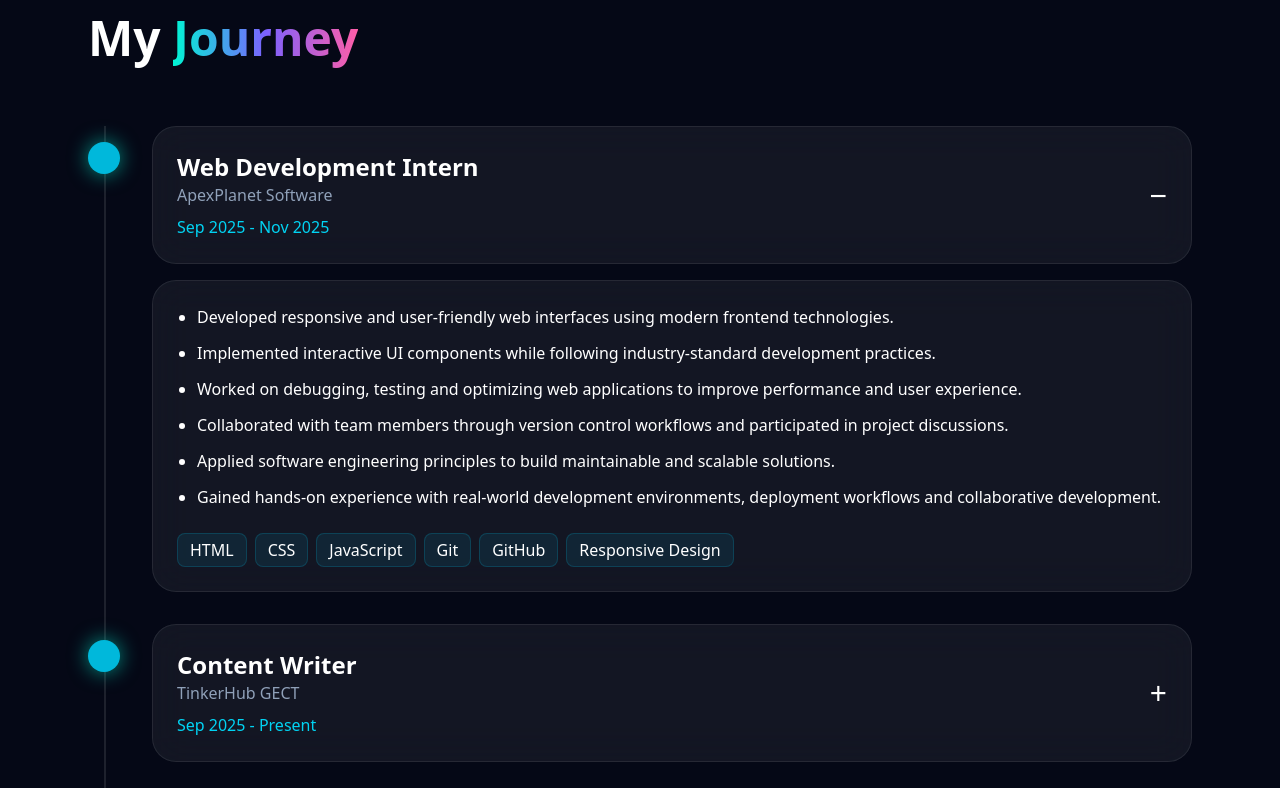
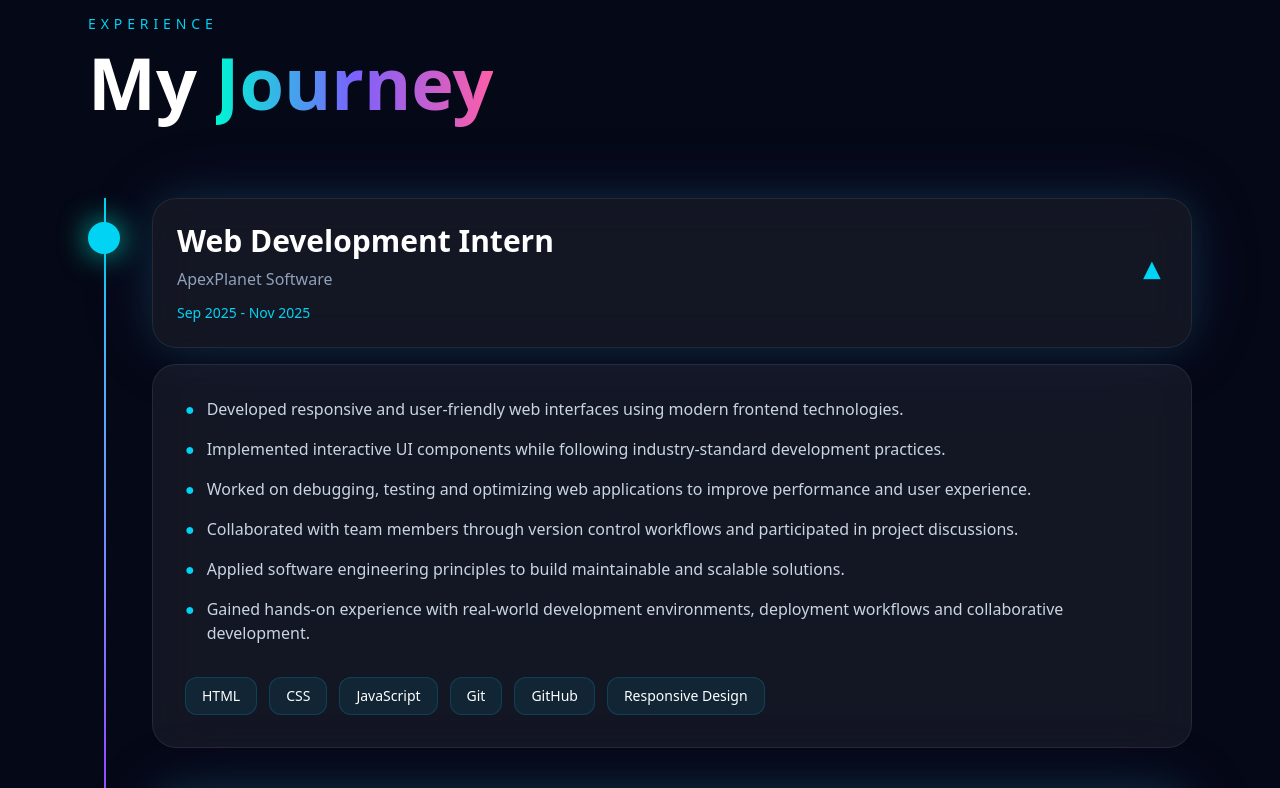
Before and after one commit to nayanashaji/portfolio-2, a Next.js app: page / in a window 1280 px wide. Shown: the part 4400-5188 px from the top of the page. Built offline with nearby package versions, Linux system fonts and the light colour scheme.

Commit message:
update: Timeline UI

```diff
--- a/components/Experience.tsx
+++ b/components/Experience.tsx
@@ -1,26 +1,37 @@
 "use client";
 
 import { useState } from "react";
+import { motion, AnimatePresence } from "framer-motion";
 import { experiences } from "@/data/experience";
 
 export default function Experience() {
-
-  const [active, setActive] =
-    useState<number | null>(0);
+  const [active, setActive] = useState<number | null>(0);
 
   return (
     <section
       id="experience"
-      className="py-32 px-6 max-w-6xl mx-auto"
+      className="relative py-32 px-6 max-w-6xl mx-auto"
     >
-      <h2 className="text-5xl font-black mb-16">
+      {/* Heading */}
+
+      <div className="mb-20">
+        <p className="text-cyan-400 uppercase tracking-[0.35em] text-sm">
+          Experience
+        </p>
+
+        <h2 className="text-5xl md:text-7xl font-black mt-3">
           My{" "}
           <span className="gradient-text">
             Journey
           </span>
         </h2>
+      </div>
+
+      {/* Timeline */}
 
       <div className="relative">
+
+        {/* Line */}
 
         <div
           className="
@@ -29,11 +40,14 @@ export default function Experience() {
           top-0
           bottom-0
           w-[2px]
-          bg-white/10
+          bg-gradient-to-b
+          from-cyan-400
+          via-violet-500
+          to-pink-500
           "
         />
 
-        <div className="space-y-8">
+        <div className="space-y-10">
 
           {experiences.map((exp, index) => {
 
@@ -41,28 +55,40 @@ export default function Experience() {
               active === index;
 
             return (
-
               <div
                 key={exp.id}
                 className="relative"
               >
 
+                {/* Timeline Dot */}
+
                 <div
-                  className="
+                  className={`
                   absolute
                   left-0
-                  top-4
+                  top-6
                   w-8
                   h-8
                   rounded-full
-                  bg-cyan-500
-                  shadow-[0_0_20px_rgba(0,245,212,0.6)]
-                  "
+                  z-10
+
+                  ${
+                    isOpen
+                      ? "bg-cyan-400 shadow-[0_0_30px_rgba(0,245,212,0.8)]"
+                      : "bg-violet-500"
+                  }
+                  `}
                 />
 
                 <div className="ml-16">
 
-                  <button
+                  <motion.button
+                    whileHover={{
+                      scale: 1.01,
+                    }}
+                    whileTap={{
+                      scale: 0.98,
+                    }}
                     onClick={() =>
                       setActive(
                         isOpen
@@ -71,70 +97,144 @@ export default function Experience() {
                       )
                     }
                     className="
+                    glass
+                    glow
                     w-full
                     text-left
-                    glass
+                    rounded-3xl
                     p-6
-                    rounded-3xl
+                    border
+                    border-white/10
                     hover:border-cyan-400/30
                     transition-all
                     "
                   >
-                    <div className="flex justify-between items-center">
-
+                    <div
+                      className="
+                      flex
+                      justify-between
+                      items-center
+                      "
+                    >
                       <div>
 
                         <h3
                           className="
                           text-2xl
+                          md:text-3xl
                           font-bold
                           "
                         >
                           {exp.role}
                         </h3>
 
-                        <p className="text-slate-400">
+                        <p
+                          className="
+                          text-slate-400
+                          mt-2
+                          "
+                        >
                           {exp.company}
                         </p>
 
-                        <p className="text-cyan-400 mt-2">
+                        <p
+                          className="
+                          text-cyan-400
+                          mt-3
+                          text-sm
+                          "
+                        >
                           {exp.period}
                         </p>
 
                       </div>
 
-                      <div className="text-3xl">
-                        {isOpen ? "−" : "+"}
+                      <motion.div
+                        animate={{
+                          rotate:
+                            isOpen
+                              ? 180
+                              : 0,
+                        }}
+                        transition={{
+                          duration: 0.3,
+                        }}
+                        className="
+                        text-3xl
+                        text-cyan-400
+                        "
+                      >
+                        ▼
+                      </motion.div>
                     </div>
+                  </motion.button>
 
-                    </div>
+                  {/* Expandable Content */}
 
-                  </button>
+                  <AnimatePresence>
 
                     {isOpen && (
+
+                      <motion.div
+                        initial={{
+                          opacity: 0,
+                          height: 0,
+                        }}
+                        animate={{
+                          opacity: 1,
+                          height: "auto",
+                        }}
+                        exit={{
+                          opacity: 0,
+                          height: 0,
+                        }}
+                        transition={{
+                          duration: 0.35,
+                        }}
+                        className="
+                        overflow-hidden
+                        "
+                      >
 
                         <div
                           className="
                           glass
                           rounded-3xl
-                      p-6
+                          p-8
                           mt-4
-                      animate-in
-                      fade-in
+                          border
+                          border-cyan-400/10
                           "
                         >
 
                           <ul
                             className="
-                        list-disc
-                        ml-5
-                        space-y-3
+                            space-y-4
+                            text-slate-300
                             "
                           >
                             {exp.details.map(
-                          (item) => (
-                            <li key={item}>
+                              (
+                                item: string
+                              ) => (
+                                <li
+                                  key={item}
+                                  className="
+                                  flex
+                                  gap-3
+                                  "
+                                >
+                                  <span
+                                    className="
+                                    text-cyan-400
+                                    "
+                                  >
+                                    ●
+                                  </span>
+
+                                  <span>
                                     {item}
+                                  </span>
                                 </li>
                               )
                             )}
@@ -144,34 +244,39 @@ export default function Experience() {
                             className="
                             flex
                             flex-wrap
-                        gap-2
-                        mt-6
+                            gap-3
+                            mt-8
                             "
                           >
-
                             {exp.tech.map(
-                          (tech) => (
+                              (
+                                tech: string
+                              ) => (
                                 <span
                                   key={tech}
                                   className="
-                              px-3
-                              py-1
-                              rounded-lg
+                                  px-4
+                                  py-2
+                                  rounded-xl
                                   bg-cyan-500/10
                                   border
                                   border-cyan-500/20
+                                  text-sm
                                   "
                                 >
                                   {tech}
                                 </span>
                               )
                             )}
-
                           </div>
 
                         </div>
 
+                      </motion.div>
+
                     )}
+
+                  </AnimatePresence>
 
                 </div>
 
@@ -180,6 +285,7 @@ export default function Experience() {
           })}
 
         </div>
+
       </div>
     </section>
   );
```
Lines whose indentation alone changed are shown as unchanged.
